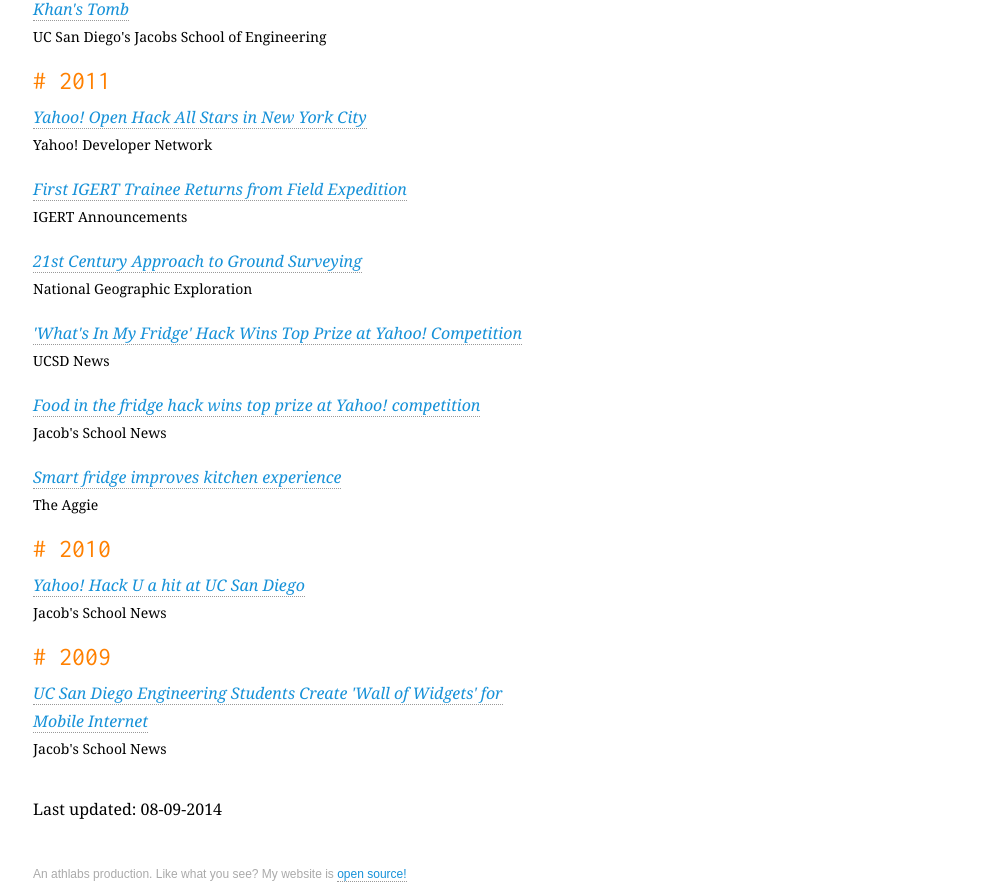
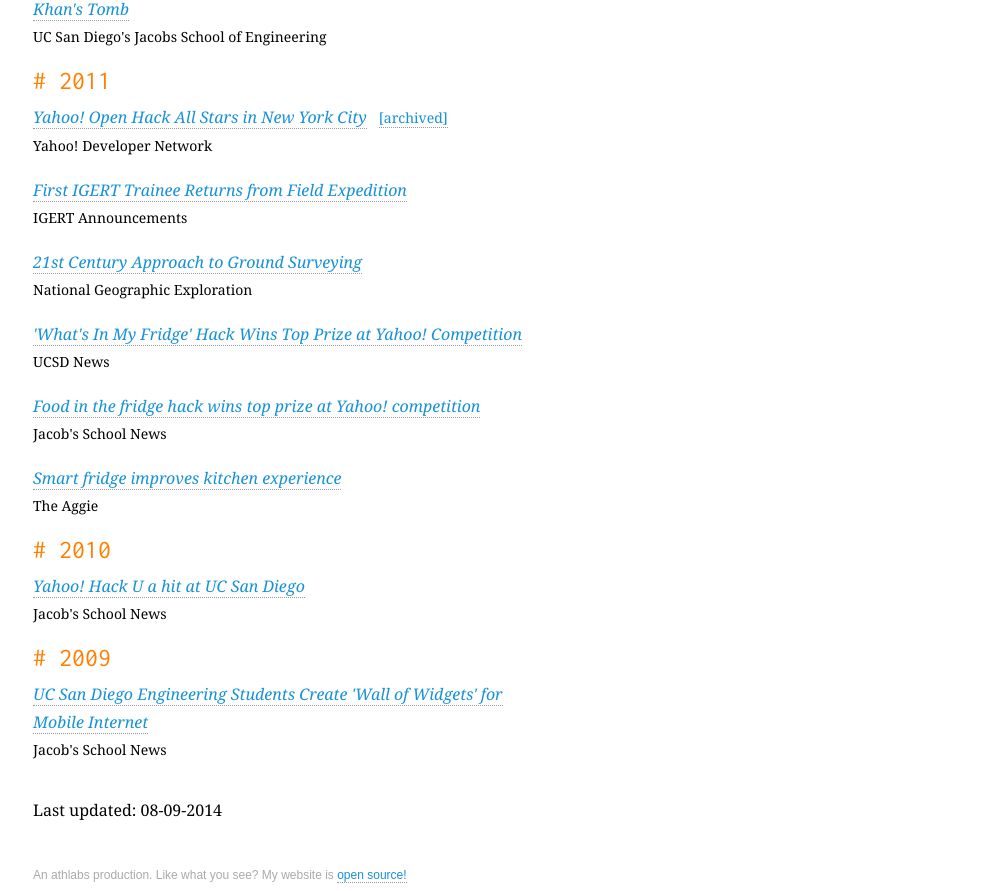
Before and after one commit to a5huynh/athlabs.com, a Jekyll site: the page built from news/index.md, in a window 1280 px wide. Shown: the part 1209-2100 px from the top of the page, without its empty margins (137-1141 px from the left). Built offline with Jekyll 4.4.1, drawn with Linux system fonts in a browser that asks for light colours; nearby versions of some CDN libraries; some web fonts are replaced.

Commit message:
added link to wayback machine for Yahoo! Blog

```diff
--- a/news/index.md
+++ b/news/index.md
@@ -60,6 +60,7 @@
     year: 2011
     items:
       -
+        archive: "http://web.archive.org/web/20111103123200/http://developer.yahoo.com/blogs/ydn/posts/2011/09/yahoo-open-hack-all-stars-in-new-york-city/"
         link: "http://developer.yahoo.com/blogs/ydn/posts/2011/09/yahoo-open-hack-all-stars-in-new-york-city/"
         title: Yahoo! Open Hack All Stars in New York City
         publication: Yahoo! Developer Network
@@ -109,6 +110,9 @@
   {% for item in clip.items %}
   <li>
     <a href='{{ item.link }}'>{{ item.title }}</a>
+    {% if item.archive %}
+    <a class='archive' href='{{ item.archive }}'>archived</a>
+    {% endif %}
     <div class='caption'>{{ item.publication }}</div>
   </li>
   {% endfor %}
--- a/static/css/layout.scss
+++ b/static/css/layout.scss
@@ -82,7 +82,7 @@
   font-size:     16px;
   font-family:   $content-font;
   line-height:   175%;
-	color:		   #000;
+  color:       #000;
   margin-bottom: 16px;
   padding-right: 16px;
 }
@@ -183,10 +183,10 @@
   margin-bottom:32px;
 
   a.header {
-		font-family: 	$header-font;
-		font-size:		26px;
-		font-weight:	normal;
-		color:			$orange;
+    font-family:  $header-font;
+    font-size:    26px;
+    font-weight:  normal;
+    color:      $orange;
     text-decoration: none;
     border-bottom:1px dotted $grey;
   }
@@ -196,10 +196,10 @@
   }
 
   h2 {
-		font-family: 	$header-font;
-		font-size:		26px;
-		font-weight:	normal;
-		color:			$orange;
+    font-family:  $header-font;
+    font-size:    26px;
+    font-weight:  normal;
+    color:      $orange;
     padding:0;
     margin: 0 0 8px 0;
   }
@@ -280,6 +280,20 @@
   .caption {
     font-size: 14px;
   }
+
+  a.archive {
+    font-size: 14px;
+    font-style: normal;
+    margin-left: 8px;
+
+    &:before {
+      content: "[";
+    }
+
+    &:after {
+      content: "]";
+    }
+  }
 }
 
 @import "_citations";
```
Lines whose indentation alone changed are shown as unchanged.
